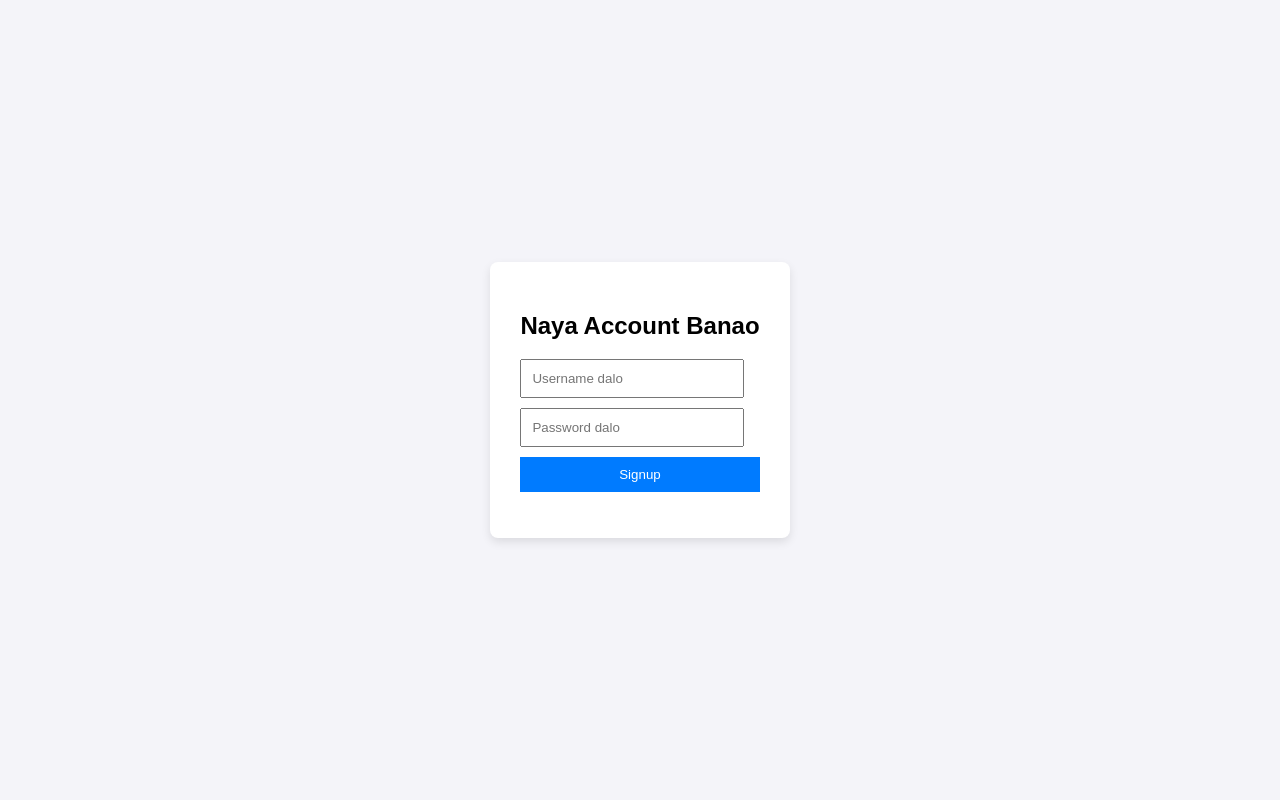
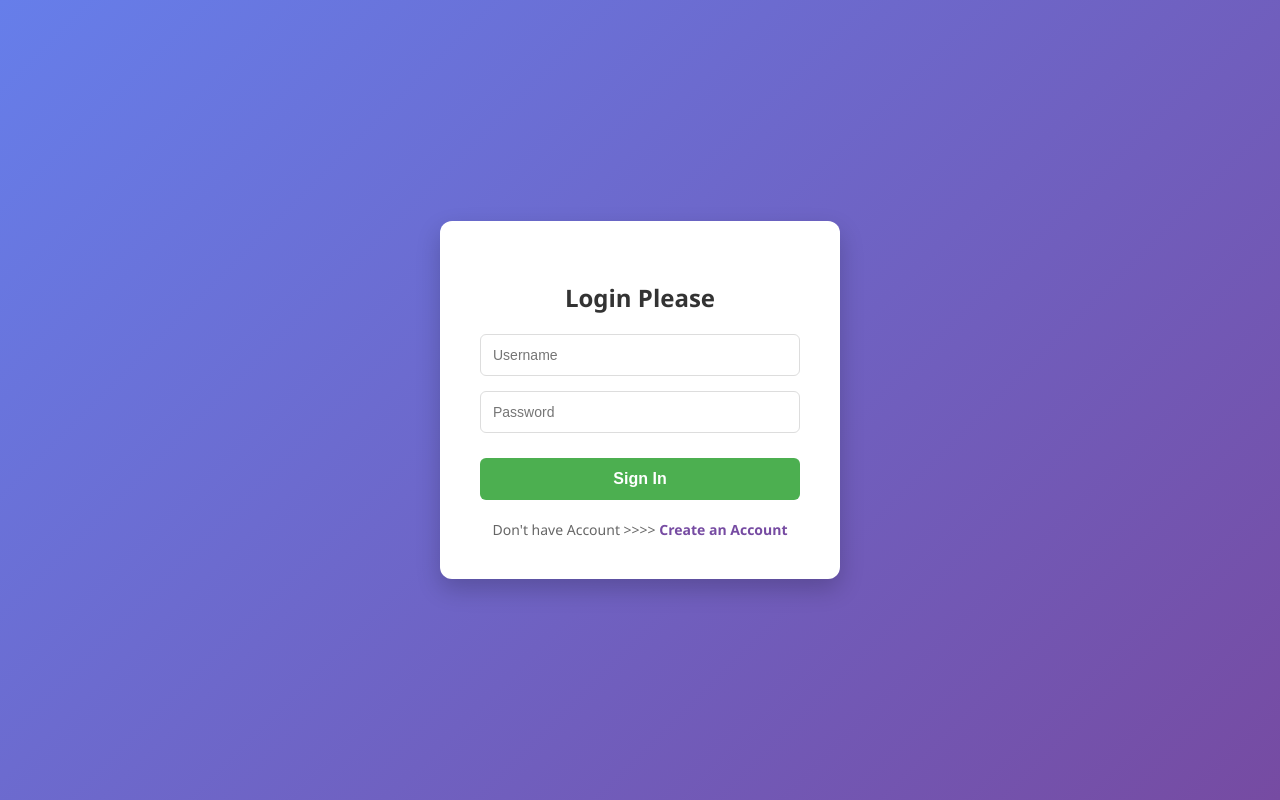
Before and after one commit to TANISHQ-JADON/fastapi-mysql-crud, a plain HTML site: page index.html in a window 1280 px wide. Drawn offline with Linux system fonts and the light colour scheme.

Commit message:
Home page start

```diff
--- a/index.html
+++ b/index.html
@@ -1,80 +1,185 @@
+
 <!DOCTYPE html>
-<html>
+<html lang="en">
 <head>
-    <title>Signup Page</title>
+    <meta charset="UTF-8">
+    <meta name="viewport" content="width=device-width, initial-scale=1.0">
+    <title>Premium Login & Signup</title>
     <style>
-        /* 🎨 Yeh hissa hamare dabbe ko sundar banayega (CSS) */
+        /* 🎨 CSS: Premium Dark & Clean Look */
         body {
-            font-family: Arial;
-            background-color: #f4f4f9;
+            font-family: 'Segoe UI', Tahoma, Geneva, Verdana, sans-serif;
+            background: linear-gradient(135deg, #667eea 0%, #764ba2 100%);
             display: flex;
             justify-content: center;
             align-items: center;
             height: 100vh;
             margin: 0;
         }
-        .box {
+        .auth-container {
             background: white;
-            padding: 30px;
-            border-radius: 8px;
-            box-shadow: 0 4px 10px rgba(0,0,0,0.1);
+            padding: 40px;
+            border-radius: 12px;
+            box-shadow: 0 10px 25px rgba(0,0,0,0.2);
+            width: 320px;
+            transition: all 0.3s ease;
+        }
+        h2 {
+            margin-bottom: 20px;
+            color: #333;
+            text-align: center;
+        }
+        .input-group {
+            margin-bottom: 15px;
         }
         input {
-            display: block;
-            margin: 10px 0;
-            padding: 10px;
-            width: 200px;
+            width: 100%;
+            padding: 12px;
+            border: 1px solid #ddd;
+            border-radius: 6px;
+            box-sizing: border-box;
+            font-size: 14px;
+            transition: 0.2s;
+        }
+        input:focus {
+            border-color: #667eea;
+            outline: none;
         }
         button {
-            padding: 10px;
-            background-color: #007BFF;
+            width: 100%;
+            padding: 12px;
+            border: none;
+            border-radius: 6px;
             color: white;
-            border: none;
-            width: 100%;
+            font-size: 16px;
+            font-weight: bold;
             cursor: pointer;
+            margin-top: 10px;
+            transition: 0.2s;
         }
+        .login-btn { background-color: #4CAF50; }
+        .login-btn:hover { background-color: #439a46; }
+        .signup-btn { background-color: #007BFF; }
+        .signup-btn:hover { background-color: #0069d9; }
+
+        .toggle-link {
+            text-align: center;
+            margin-top: 20px;
+            font-size: 14px;
+            color: #666;
+        }
+        .toggle-link span {
+            color: #764ba2;
+            cursor: pointer;
+            font-weight: bold;
+        }
+        .status-msg {
+            margin-top: 15px;
+            font-weight: bold;
+            text-align: center;
+            font-size: 14px;
+        }
+        /* 🕵️‍♂️ Shhh! Isse hum login/signup ko chhupayenge */
+        .hidden { display: none; }
     </style>
 </head>
 <body>
 
-    <!-- 🦴 Yeh hamari website ka kankal hai (HTML) -->
-    <div class="box">
-        <h2>Naya Account Banao</h2>
-        <input type="text" id="username" placeholder="Username dalo">
-        <input type="password" id="password" placeholder="Password dalo">
-        <button onclick="bhejoData()">Signup</button>
-        <p id="result" style="margin-top: 15px; font-weight: bold;"></p>
+<div class="auth-container">
+
+    <div id="login-card">
+        <h2>Login Please</h2>
+        <div class="input-group">
+            <input type="text" id="login_user" placeholder="Username">
+        </div>
+        <div class="input-group">
+            <input type="password" id="login_pass" placeholder="Password">
+        </div>
+        <button class="login-btn" onclick="submitLogin()">Sign In</button>
+        <p id="login_msg" class="status-msg"></p>
+        <div class="toggle-link">
+            Don't have Account >>>> <span onclick="toggleCard()">Create an Account</span>
+        </div>
     </div>
 
-    <!-- 🧠 Yeh hamari website ka dimaag hai (JavaScript) -->
+    <div id="signup-card" class="hidden">
+        <h2>Please Create Account</h2>
+        <div class="input-group">
+            <input type="text" id="signup_user" placeholder="Naya Username">
+        </div>
+        <div class="input-group">
+            <input type="password" id="signup_pass" placeholder="Ek Strong Password">
+        </div>
+        <button class="signup-btn" onclick="submitSignup()">Register</button>
+        <p id="signup_msg" class="status-msg"></p>
+        <div class="toggle-link">
+            If Already have account? <span onclick="toggleCard()">Please Login</span>
+        </div>
+    </div>
+
+</div>
+
 <script>
-        async function bhejoData() {
-            // 1. Dabbe se data uthao
-            const user = document.getElementById('username').value;
-            const pass = document.getElementById('password').value;
-            const resultParagraph = document.getElementById('result');
+    // 🎛️ Jaadu: Login aur Signup dabbe ko aapas mein badalne ke liye
+    function toggleCard() {
+        document.getElementById('login-card').classList.toggle('hidden');
+        document.getElementById('signup-card').classList.toggle('hidden');
+        // Purane messages saaf karne ke liye
+        document.getElementById('login_msg').innerText = '';
+        document.getElementById('signup_msg').innerText = '';
+    }
 
-            // 2. FastAPI (Backend) ko data bhejo
+    // 🚀 FastAPI Login Integration
+    async function submitLogin() {
+        const user = document.getElementById('login_user').value;
+        const pass = document.getElementById('login_pass').value;
+        const msg = document.getElementById('login_msg');
+
         try {
-                const response = await fetch('http://127.0.0.1:8000/signup', {
+            const res = await fetch('http://127.0.0.1:8000/login', {
                 method: 'POST',
                 headers: { 'Content-Type': 'application/json' },
                 body: JSON.stringify({ username: user, password: pass })
             });
+            const data = await res.json();
 
-                const data = await response.json();
-
-                // 3. Jo server ne bola, wo screen par dikhao
             if(data.error) {
-                    resultParagraph.style.color = "red";
-                    resultParagraph.innerText = data.error;
+                msg.style.color = "red";
+                msg.innerText = data.error;
             } else {
-                    resultParagraph.style.color = "green";
-                    resultParagraph.innerText = data.message;
+                msg.style.color = "green";
+                msg.innerText = data.message;
             }
         } catch(err) {
-                resultParagraph.style.color = "red";
-                resultParagraph.innerText = "Server band hai shayad!";
+            msg.style.color = "red";
+            msg.innerText = "Server band hai!";
+        }
+    }
+
+    // 🚀 FastAPI Signup Integration
+    async function submitSignup() {
+        const user = document.getElementById('signup_user').value;
+        const pass = document.getElementById('signup_pass').value;
+        const msg = document.getElementById('signup_msg');
+
+        try {
+            const res = await fetch('http://127.0.0.1:8000/signup', {
+                method: 'POST',
+                headers: { 'Content-Type': 'application/json' },
+                body: JSON.stringify({ username: user, password: pass })
+            });
+            const data = await res.json();
+
+            if(data.error) {
+                msg.style.color = "red";
+                msg.innerText = data.error;
+            } else {
+                msg.style.color = "green";
+                msg.innerText = data.message;
+            }
+        } catch(err) {
+            msg.style.color = "red";
+            msg.innerText = "Server band hai!";
         }
     }
 </script>
```
Lines whose indentation alone changed are shown as unchanged.
